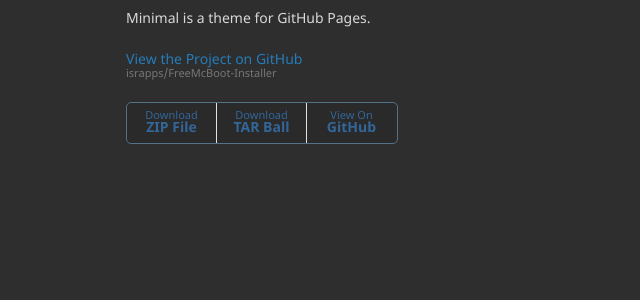
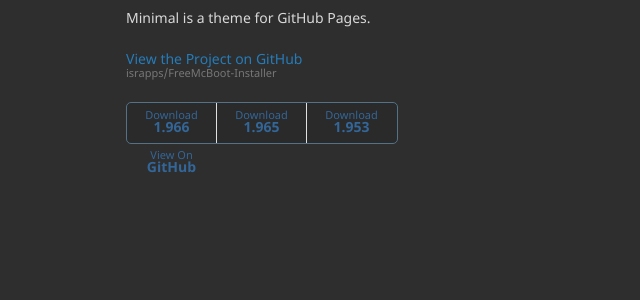
Before and after one commit to israpps/FreeMcBoot-Installer, a Jekyll site: the page built from another-page.md, in a window 1280 px wide. Shown: the part 276-576 px from the top of the page, without its empty margins (84-724 px from the left). Built offline with Jekyll 4.4.1, drawn with Linux system fonts in a browser that asks for light colours; our own code applies the rules of GitHub Pages for plain Markdown files.

Commit message:
add download URLS

```diff
--- a/_config.yml
+++ b/_config.yml
@@ -4,3 +4,7 @@
 show_downloads: true
 google_analytics:
 theme: jekyll-theme-minimal
+FMCB:
+    1966: https://github.com/israpps/FreeMcBoot-Installer/releases/download/latest/FMCB-1966.7z
+    1965: https://github.com/israpps/FreeMcBoot-Installer/releases/download/latest/FMCB-1965.7z
+    1953: https://github.com/israpps/FreeMcBoot-Installer/releases/download/latest/FMCB-1953.7z
--- a/_layouts/default.html
+++ b/_layouts/default.html
@@ -33,9 +33,10 @@
 
         {% if site.show_downloads %}
         <ul class="downloads">
-          <li><a href="{{ site.github.zip_url }}">Download <strong>ZIP File</strong></a></li>
-          <li><a href="{{ site.github.tar_url }}">Download <strong>TAR Ball</strong></a></li>
-          <li><a href="{{ site.github.repository_url }}">View On <strong>GitHub</strong></a></li>
+          <li><a href="{{ site.FMCB.1966 }}">Download <strong>1.966</strong></a></li>
+          <li><a href="{{ site.FMCB.1965 }}">Download <strong>1.965</strong></a></li>
+          <li><a href="{{ site.FMCB.1953 }}">Download <strong>1.953</strong></a></li>
+          <li><a href="{{ site.FMCB.repository_url }}">View On <strong>GitHub</strong></a></li>
         </ul>
         {% endif %}
       </header>
```
